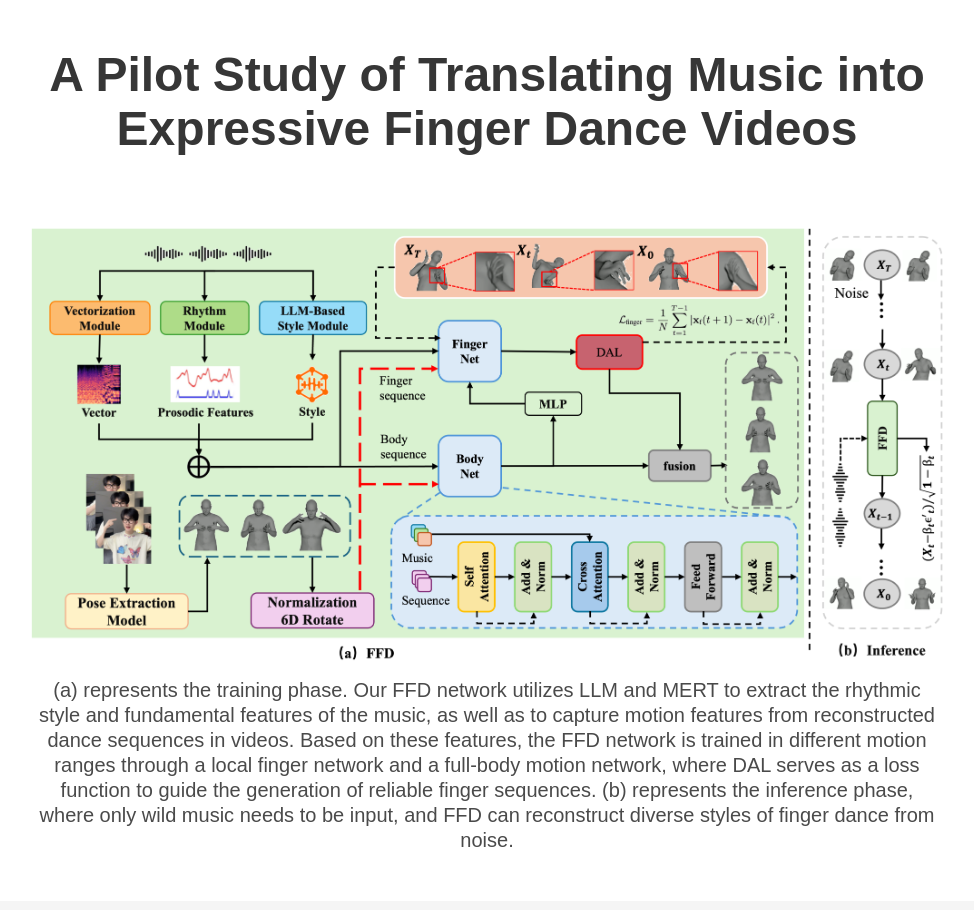
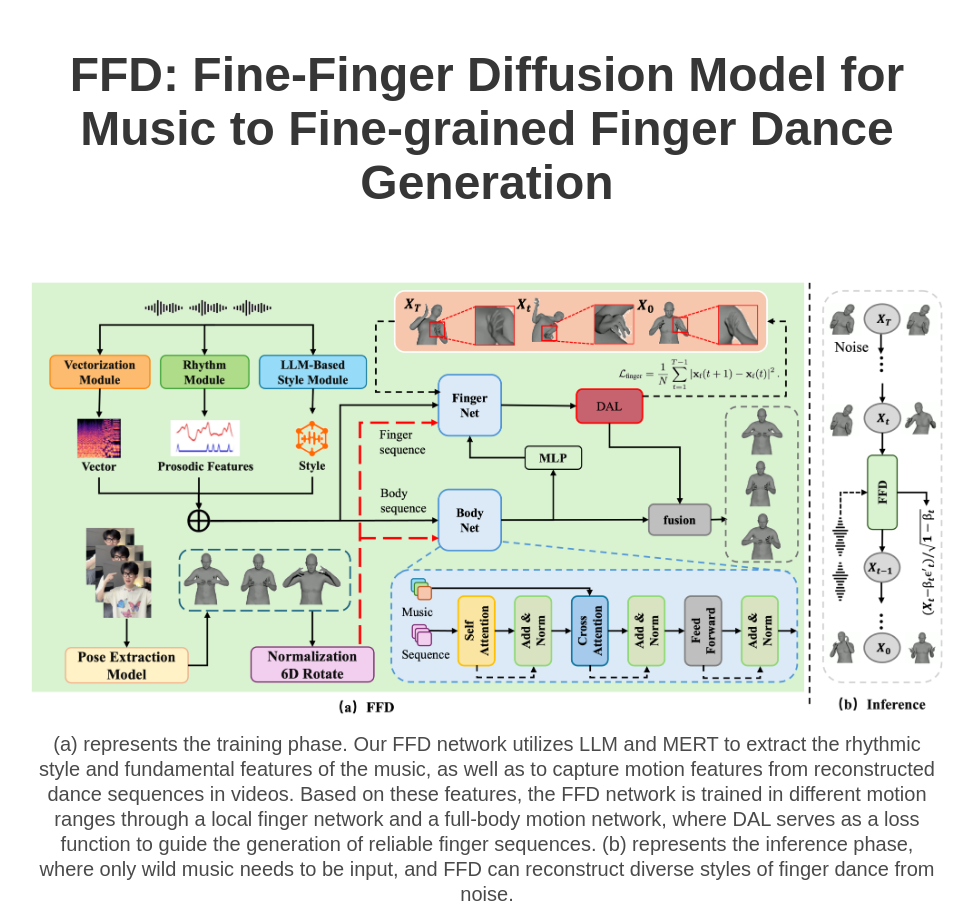
Before and after one commit to FFDmaker/FFDmaker.github.io, a plain HTML site: page index.html in a window 1280 px wide. Shown: the top 910 px of the page, without its empty margins (153-1127 px from the left). Drawn offline with nearby package versions, Linux system fonts and the light colour scheme; some icons are missing; a web font is replaced by a local one.

Commit message:
Add files via upload

```diff
--- a/index.html
+++ b/index.html
@@ -48,7 +48,7 @@ href="https://cdn.jsdelivr.net/gh/jpswalsh/academicons@1/css/academicons.min.css
 <div class="container is-max-desktop">
 <div class="columns is-centered">
 <div class="column has-text-centered">
-<h1 class="title is-1 publication-title">A Pilot Study of Translating Music into Expressive Finger Dance Videos</h1>
+<h1 class="title is-1 publication-title">FFD: Fine-Finger Diffusion Model for Music to Fine-grained Finger Dance Generation</h1>
 <div class="is-size-5 publication-authors">
 
 </div>
```
